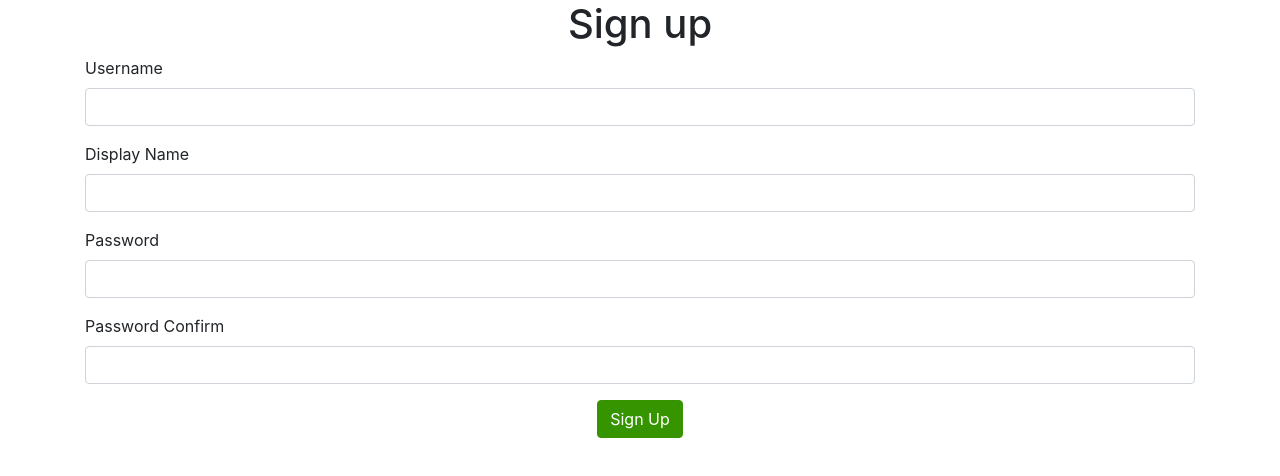
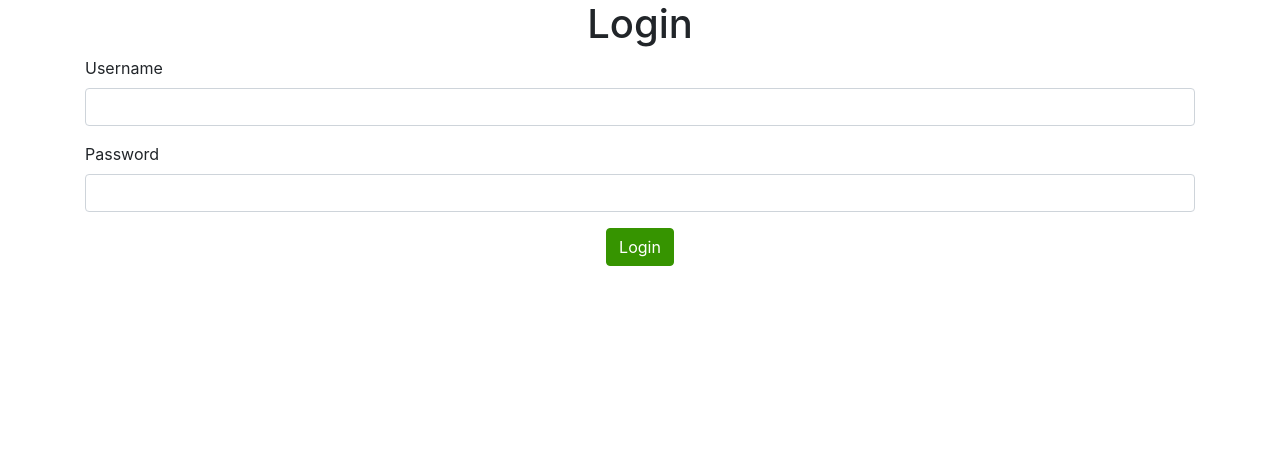
Before and after one commit to uzayyildiztaskan/Innova-Project-Spring-React-Q-A, a React (Create React App) app in the folder frontend/: page / in a window 1280 px wide. Shown: the top 476 px of the page. Built offline with nearby package versions, Linux system fonts and the light colour scheme.

Commit message:
Login page

```diff
--- a/frontend/src/index.js
+++ b/frontend/src/index.js
@@ -4,11 +4,12 @@ import './index.css';
 import './bootstrap-override.scss';
 import App from './App';
 import RegisterUserPage from './pages/RegisterUserPage';
+import LoginPage from './pages/LoginPage';
 import reportWebVitals from './reportWebVitals';
 
 ReactDOM.render(
   <React.StrictMode>
-    <RegisterUserPage />
+    <LoginPage />
   </React.StrictMode>,
   document.getElementById('root')
 );
--- /dev/null
+++ b/frontend/src/pages/LoginPage.js
@@ -0,0 +1,33 @@
+import React, { Component } from 'react';
+import Input from '../components/Input';
+
+class LoginPage extends Component {
+
+    state = {
+        username: null,
+        password: null
+    }
+
+    onChange = event => {
+        const { name, value } = event.target;
+        this.setState({
+            [name] : value
+        })
+    }
+    render() {
+        return (
+            <div className = "container">
+                <form>
+                    <h1 className = "text-center">Login</h1>
+                    <Input label = "Username" name = "username" onChange = {this.onChange} />
+                    <Input label = "Password" name = "password" type = 'password' onChange = {this.onChange} />
+                    <div className = "text-center">
+                        <button className = "btn btn-primary">Login</button>
+                    </div>
+                </form>
+            </div>
+        );
+    }
+}
+
+export default LoginPage;
```
